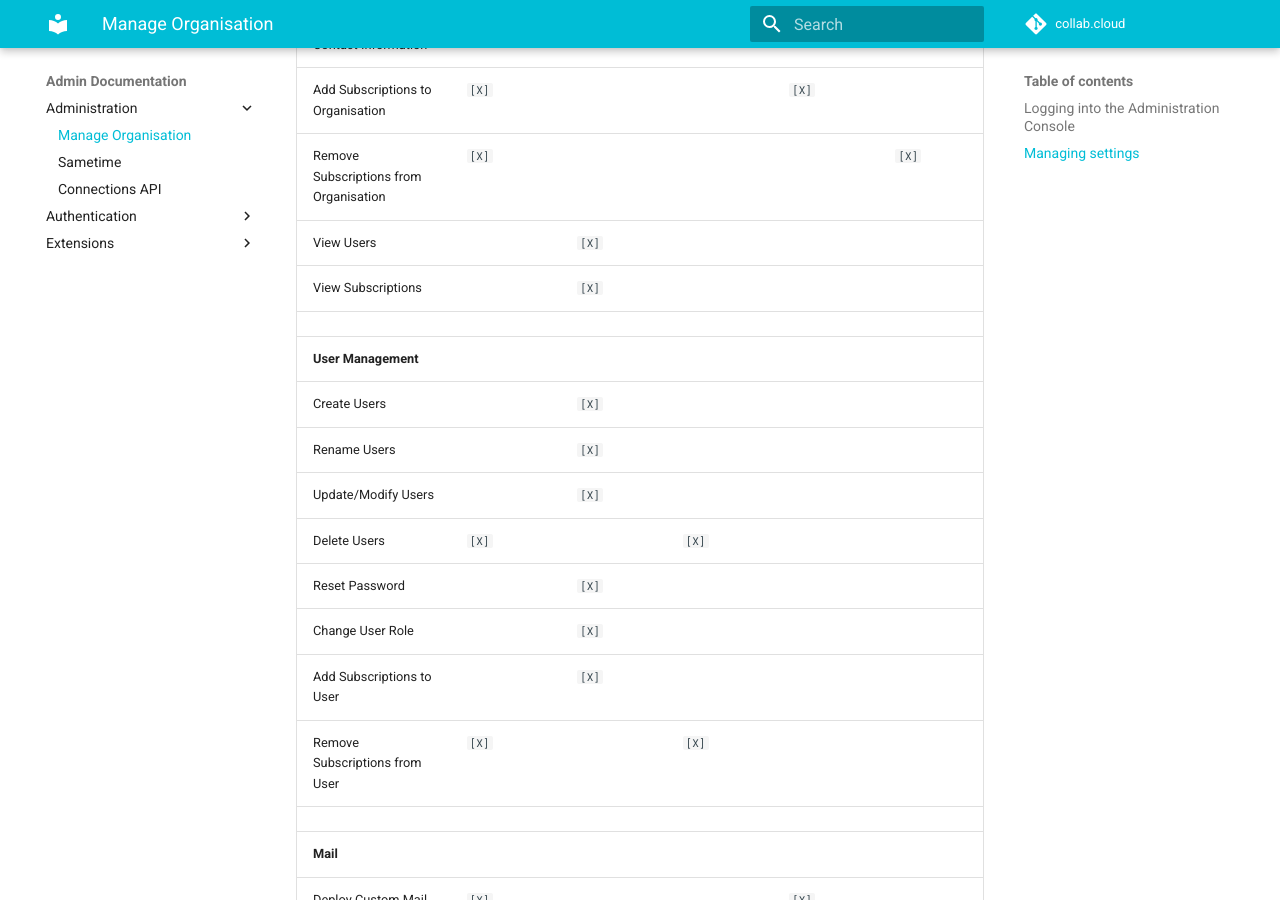
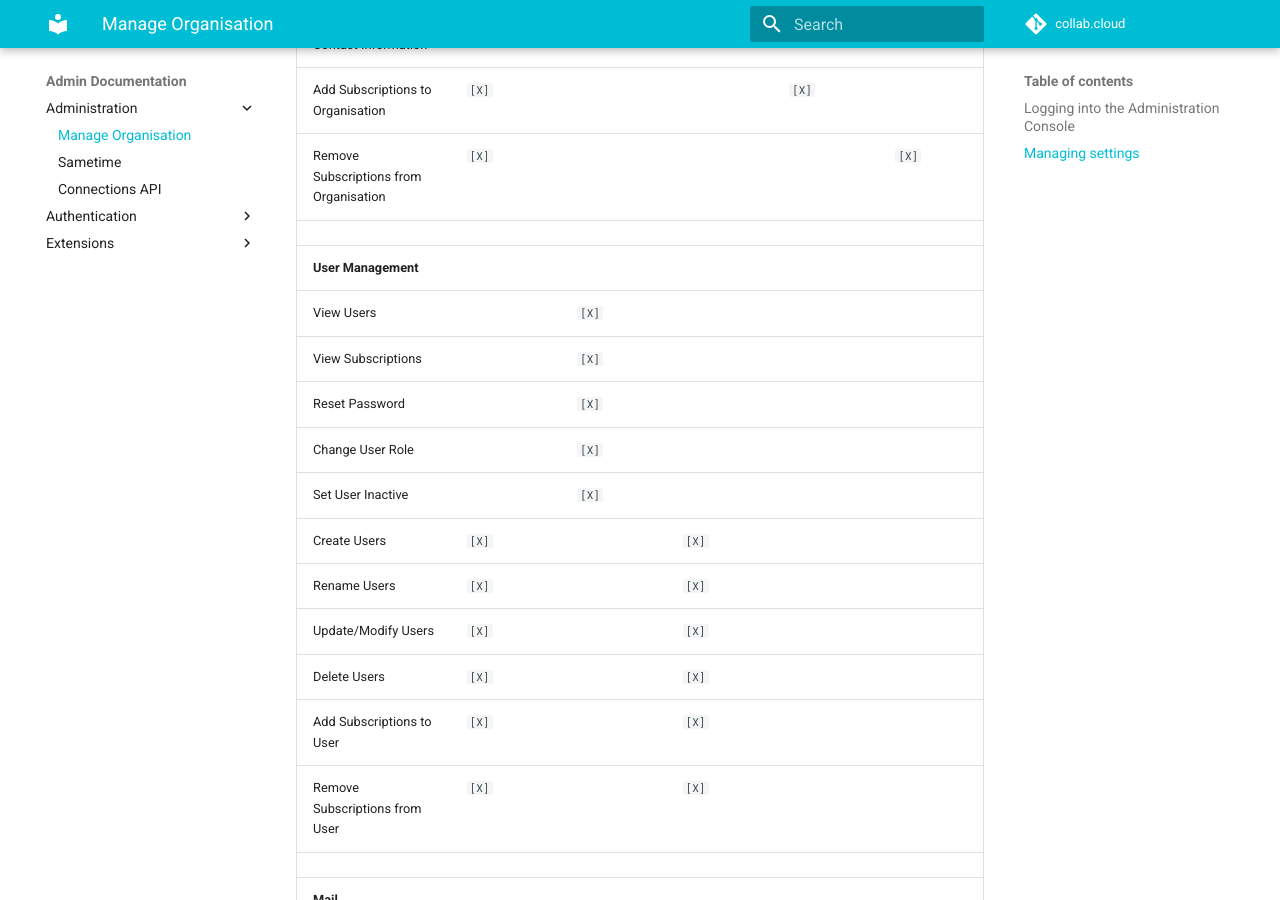
Before and after one commit to collabdotcloud/docs.collab.cloud, an MkDocs documentation site: the page built from docs/admin/admin-org.md, in a window 1280 px wide and 900 px high, scrolled down 1197 px. Built offline with MkDocs 1.6.1 and Material for MkDocs 9.7.7, drawn with Linux system fonts in a browser that asks for light colours.

Commit message:
correct admin app page

```diff
--- a/docs/admin/admin-org.md
+++ b/docs/admin/admin-org.md
@@ -25,17 +25,18 @@ Most other functions are by request to support at [support@collab.cloud](mailto:
 |Modify Organisation Contact Information | `[X]` || `[X]` |||
 |Add Subscriptions to Organisation | `[X]` ||| `[X]` ||
 |Remove Subscriptions from Organisation | `[X]` |||| `[X]` |
+|||||||
+|<strong>User Management</strong> ||||||
 |View Users || `[X]` ||||
 |View Subscriptions || `[X]` ||||
-|||||||
-|<strong>User Management</strong> ||||||
-|Create Users || `[X]` ||||
-|Rename Users || `[X]` ||||
-|Update/Modify Users || `[X]` ||||
-|Delete Users | `[X]` || `[X]` |||
 |Reset Password || `[X]` ||||
 |Change User Role || `[X]` ||||
-|Add Subscriptions to User || `[X]` ||||
+|Set User Inactive || `[X]` ||||
+|Create Users | `[X]` || `[X]` |||
+|Rename Users | `[X]` || `[X]` |||
+|Update/Modify Users | `[X]` || `[X]` |||
+|Delete Users | `[X]` || `[X]` |||
+|Add Subscriptions to User | `[X]` || `[X]` |||
 |Remove Subscriptions from User | `[X]` || `[X]` |||
 |||||||
 |<strong>Mail</strong> ||||||
@@ -46,10 +47,10 @@ Most other functions are by request to support at [support@collab.cloud](mailto:
 |Disable Sametime Chat | `[X]` |||||
 |||||||
 |<strong>System</strong> ||||||
-|Change Theme/Colours ||| `[X]` |||
-|Add Company Logo ||| `[X]` |||
+|Change Theme/Colours |||| `[X]` ||
+|Add Company Logo |||| `[X]` ||
 |Manage IP Restrictions | `[X]` ||| `[X]` ||
-|Add Organisation Extensions | `[X]`* || `[X]` |||
+|Add Organisation Extensions | `[X]`* ||| `[X]` ||
 
 >\*Adding Organisation Extensions, or migrating Extensions from IBM Connections Cloud will need to be performed in consultation with ThreeThirds development, and may incur professional services fees. <br />
 Organizaton Administrators can add custom Extensions via the Applications Register at `https://yourtenantname.collab.cloud/appreg`
```
